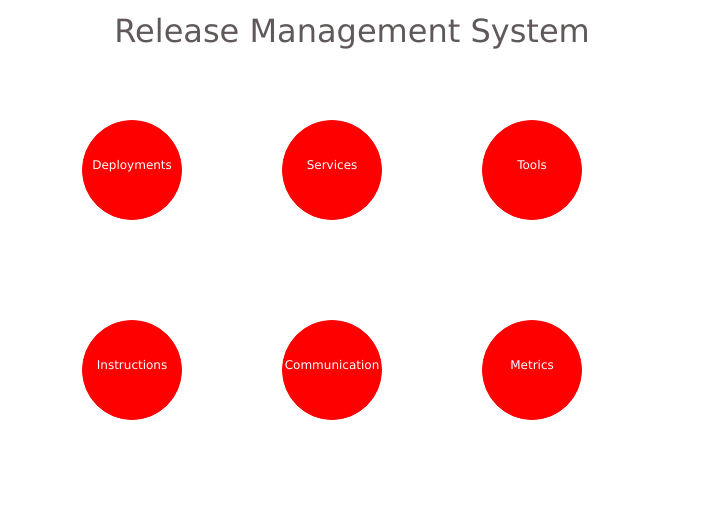
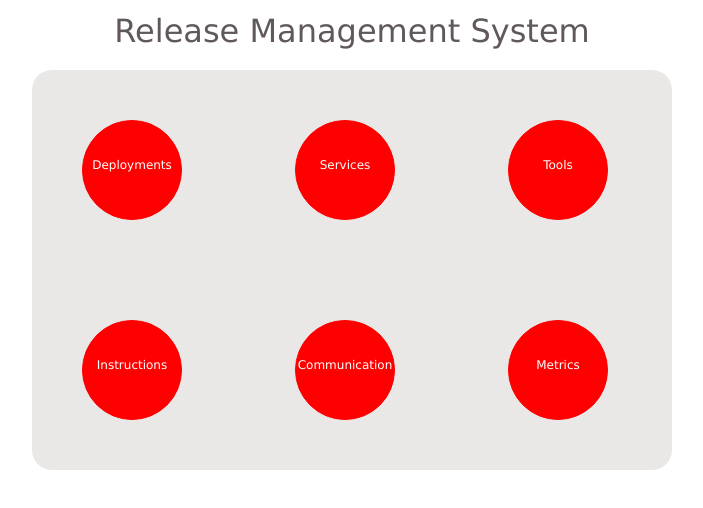
Before and after one commit to piyushgupta0307/RE-Page, an Angular app: page / in a window 1280 px wide. Shown: the top 508 px of the page, without its empty margins (288-991 px from the left). Built offline with nearby package versions, Linux system fonts and the light colour scheme.

Commit message:
New Tab updated by Piyush

```diff
--- a/angular.json
+++ b/angular.json
@@ -18,7 +18,7 @@
             "main": "src/main.ts",
             "polyfills": "src/polyfills.ts",
             "tsConfig": "tsconfig.app.json",
-            "aot": false,
+            "aot": true,
             "assets": [
               "src/favicon.ico",
               "src/assets"
@@ -45,7 +45,6 @@
               "sourceMap": false,
               "extractCss": true,
               "namedChunks": false,
-              "aot": true,
               "extractLicenses": true,
               "vendorChunk": false,
               "buildOptimizer": true,
--- a/src/app/app.component.css
+++ b/src/app/app.component.css
@@ -25,11 +25,13 @@
 a {
 text-decoration:none;
 color:white;
+width: 213px;
 }
 
 .ptext{
 margin-top:35px;
 font-size:12px;
+font-weight: 400;
 }
 
 .row {
@@ -38,6 +40,8 @@ font-size:12px;
     box-sizing: border-box;
     padding: 0px;
     margin: 0px;
+    background: #eae7e7;
+    border-radius: 20px;
 }
 .col {
     float: right;
--- a/src/app/app.component.html
+++ b/src/app/app.component.html
@@ -5,12 +5,13 @@
         <div class="my-auto text-center">
            <div class="row">
               <ng-container *ngFor="let d of arr; index as i" >
-            <div class= "col1">
-               <!-- <img [src]="assetsPath+d.path" [alt]="d.path"/> -->
-               <a routerLink="/route" [queryParams]="{ind:i}"><p class="ptext">{{d}}</p></a>
+                 <a routerLink="/route" [queryParams]="{ind:i}" target="_blank">
+                    <div class= "col1" *ngIf="outlet.isActivated == false">
+                       <p class="ptext">{{d}}</p>
                     </div>
+                 </a>
               </ng-container>
            </div>
         </div>
-   <router-outlet></router-outlet>
      </div>
+     <router-outlet #outlet="outlet"></router-outlet>
--- a/src/app/app.module.ts
+++ b/src/app/app.module.ts
@@ -5,6 +5,9 @@ import { AppComponent } from './app.component';
 import { RouteComponent } from './route/route.component';
 import { HttpClientModule } from '@angular/common/http';
 import { RouterModule, Routes } from '@angular/router';
+import { BrowserAnimationsModule } from '@angular/platform-browser/animations';
+import {MatMenuModule} from '@angular/material/menu';
+import {MatDividerModule} from '@angular/material/divider';
 
 
 const routes:Routes=[
@@ -17,7 +20,7 @@ const routes:Routes=[
     RouteComponent
   ],
   imports: [
-    BrowserModule,FormsModule,HttpClientModule,RouterModule.forRoot(routes)
+    BrowserModule,FormsModule,MatMenuModule,MatDividerModule,HttpClientModule,RouterModule.forRoot(routes)
   ],
   providers: [],
   bootstrap: [AppComponent]
--- a/src/app/route/route.component.css
+++ b/src/app/route/route.component.css
@@ -30,3 +30,11 @@ text-align:center;
     text-align: center;
     clear:both;
 }
+#container
+{
+    font-family:"Verdana";
+    margin: 0 auto;
+    width: 50%;
+    background: #eae7e7;
+    border-radius: 20px;
+}
--- a/src/app/route/route.component.html
+++ b/src/app/route/route.component.html
@@ -1,9 +1,14 @@
-
+<div id="container">
+		<div class="row">
 			 <ng-container *ngFor="let d of arr3 index as i">
+					<a href="{{d.src}}" target="_blank">
 						 <div class="col1">
-	  <a href="{{d.src}}" target="_blank"><p class="ptext">{{d.title}}</p></a>
+								<p class="ptext">{{d.title}}</p>
 						 </div>
+					</a>
 			 </ng-container>
+		</div>
+ </div>
  <!--
 		<ul class="jumbo">
 			 <li class="list-unstyled list-inline card card-body mb-8" *ngFor="let d of arr3 index as i"><a href="{{d.src}}" target="_blank">{{d.title}}</a></li>
--- a/src/app/route/route.component.ts
+++ b/src/app/route/route.component.ts
@@ -13,6 +13,8 @@ ind: string;
 indNum: number;
 arr3: any;
 private jdata: any;
+userType: any;
+c: any;
   constructor(private route:ActivatedRoute) { }
 
   ngOnInit() {
@@ -32,5 +34,6 @@ private jdata: any;
 	  }
 
     });
+
 }
 }
--- a/tsconfig.app.json
+++ b/tsconfig.app.json
@@ -9,7 +9,7 @@
     "src/polyfills.ts"
   ],
   "include": [
-    "src/**/*.ts"
+    "src/**/*.d.ts"
   ],
   "exclude": [
     "src/test.ts",
```
Also changed, not shown: package.json (+18 -16 lines), src/styles.css (line endings or trailing spaces), 1 other file (tests, documents, lock files or other folders). Lines whose indentation alone changed are shown as unchanged.
